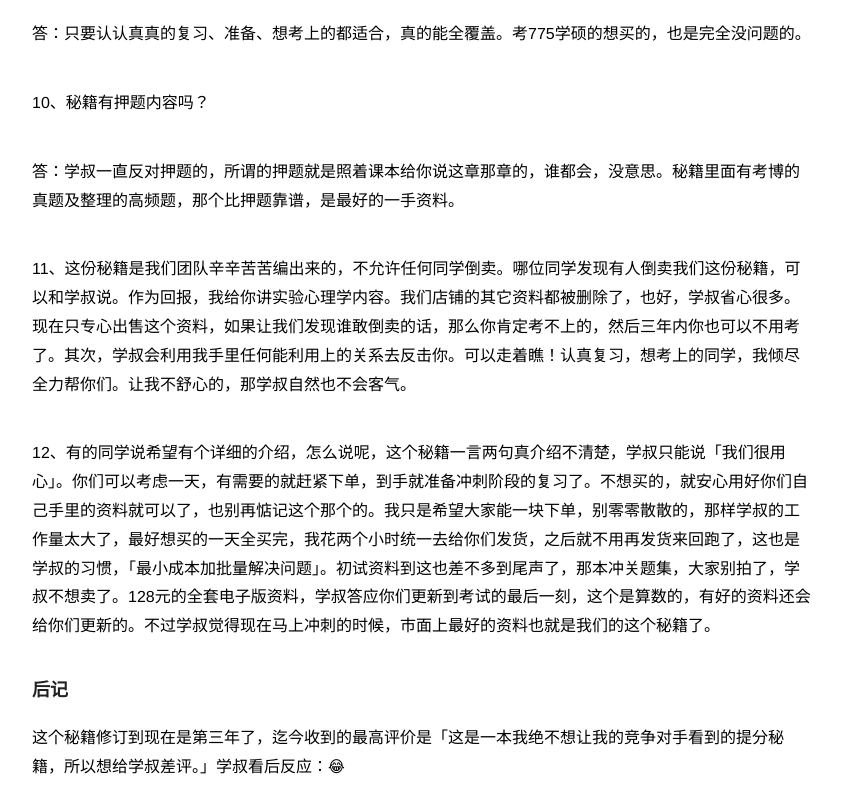
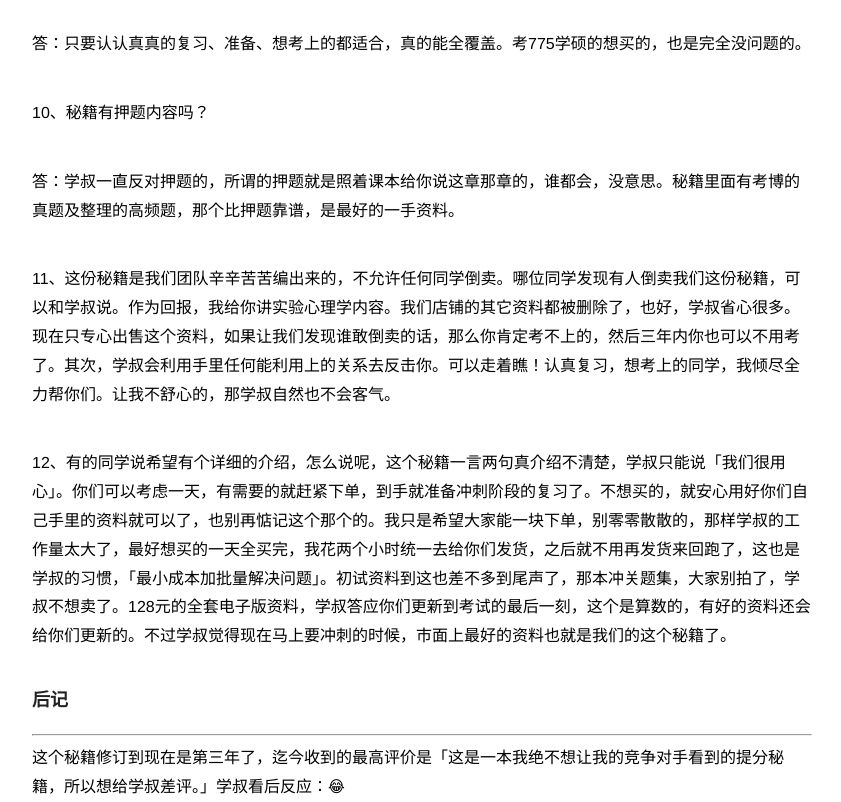
Before and after one commit to zapp926/cnu.github.io, a Jekyll site: the page built from _posts/2018-11-04-skill.md, in a window 1280 px wide and 1400 px high, scrolled down 2829 px. Shown: the top 802 px of the window, without its empty margins (218-1059 px from the left). Built offline with Jekyll 4.4.1, drawn with Linux system fonts in a browser that asks for light colours; part of the change alters nothing that is shown; some of the changed text lies outside the part shown; grey boxes are pictures that could not be loaded.

Commit message:
add blog

```diff
--- a/_posts/2018-11-04-skill.md
+++ b/_posts/2018-11-04-skill.md
@@ -1,15 +1,17 @@
 ---
 layout:     post
-title: 首师大347应用心理提分秘籍资料说明
+title: 首师大347应用心理提分秘籍说明
 category: blog
 description: 对秘籍的最高评价「这是一本我绝不想让我的竞争对手看到的提分秘籍，所以想给学叔差评。」
 ---
 
 ### 答题提分技巧秘籍介绍
 
+---
+
 1、秘籍包括几部分？
 
-答：秘籍包括**答题提分技巧**、**知识点拓展**、**首师大历年考博真题/高频题**、**接下来的复习思路**、**注意事项**，五部分。秘籍重点针对的是普心，这个提分太容易了。其次是实验，统计的内容没有那么放那么多，这个对错都有标准答案，不容易提分。秘籍不是讲义，也不是背诵的笔记，是全方位的提分要点。
+答：秘籍包括**答题提分技巧**、**知识点拓展** 、 **首师大历年考博真题/高频题** 、 **接下来的复习思路** 、 **注意事项** ，五部分。秘籍重点针对的是普心，这个提分太容易了。其次是实验，统计的内容没有那么放那么多，这个对错都有标准答案，不容易提分。秘籍不是讲义，也不是背诵的笔记，是全方位的提分要点。
 
 2、各部分具体包括内容。
 
@@ -19,7 +21,7 @@ description: 对秘籍的最高评价「这是一本我绝不想让我的竞争
 
 2）知识点拓展
 
-* 知识点的拓展这部分（普心、实验、人格、统计、发展几门），与课本的基础知识相结合，包装你们的答案，展示科研思维及心理学素养，一句话就是让你的答案看起来很专业。
+* 知识点的拓展这部分（普心、实验、人格、统计、发展几门），与课本的基础知识相结合，包装你们的答案，展示科研思维及心理学素养，一句话就是让你的答案看起来很专业。这部分内容较多，满满的干货。
 
 3）首师大历年考博真题/高频题
 
@@ -31,7 +33,7 @@ description: 对秘籍的最高评价「这是一本我绝不想让我的竞争
 
 5）注意事项
 
-* 考场上一个大意可能就全盘皆输，给大家写了很详细的注意事项，防患于未然。
+* 考场上一个大意可能就全盘皆输，给大家写了详细的考场上、答题时非常全面的注意点，防患于未然。
 
 3、页数及字数。
 
@@ -45,7 +47,7 @@ description: 对秘籍的最高评价「这是一本我绝不想让我的竞争
 
 * 资料为纸质版，先用上面那个链接在淘宝店铺拍吧，如果店铺再出问题，就只能微信购买了！
 
-* 秘籍369元，顺丰包邮，拍下两天左右发货。可能有的同学觉得价格稍高，大家都知道学叔这里最重视性价比了，这份秘籍的分量、对你们的帮助和价值都远远高于这个价格。这个价格虽然还不到其他机构的一个零头，但提分效果是显而易见的。
+* 秘籍369元，顺丰包邮，拍下两天左右发货。可能有的同学觉得价格稍高，大家都知道学叔这里最重视性价比了，这份秘籍的分量、对你们的帮助和价值都远远高于这个价格。这个价格可能还不到其他机构的一个零头，但提分效果是显而易见的。
 
 * 学叔是真心建议大家买，价格能不能接受就看你们自己了，买不买都没关系。但咱们先说好，这个资料不允许退货，犹豫不决的就干脆别买了，免得后面又找学叔麻烦。我宁可少买一份，也不想给自己找不自在。
 
@@ -84,11 +86,12 @@ description: 对秘籍的最高评价「这是一本我绝不想让我的竞争
 答：学叔一直反对押题的，所谓的押题就是照着课本给你说这章那章的，谁都会，没意思。秘籍里面有考博的真题及整理的高频题，那个比押题靠谱，是最好的一手资料。
 
 11、这份秘籍是我们团队辛辛苦苦编出来的，不允许任何同学倒卖。哪位同学发现有人倒卖我们这份秘籍，可以和学叔说。作为回报，我给你讲实验心理学内容。我们店铺的其它资料都被删除了，也好，学叔省心很多。
-现在只专心出售这个资料，如果让我们发现谁敢倒卖的话，那么你肯定考不上的，然后三年内你也可以不用考了。其次，学叔会利用我手里任何能利用上的关系去反击你。可以走着瞧！认真复习，想考上的同学，我倾尽全力帮你们。让我不舒心的，那学叔自然也不会客气。
+现在只专心出售这个资料，如果让我们发现谁敢倒卖的话，那么你肯定考不上的，然后三年内你也可以不用考了。其次，学叔会利用手里任何能利用上的关系去反击你。可以走着瞧！认真复习，想考上的同学，我倾尽全力帮你们。让我不舒心的，那学叔自然也不会客气。
 
-12、有的同学说希望有个详细的介绍，怎么说呢，这个秘籍一言两句真介绍不清楚，学叔只能说「我们很用心」。你们可以考虑一天，有需要的就赶紧下单，到手就准备冲刺阶段的复习了。不想买的，就安心用好你们自己手里的资料就可以了，也别再惦记这个那个的。我只是希望大家能一块下单，别零零散散的，那样学叔的工作量太大了，最好想买的一天全买完，我花两个小时统一去给你们发货，之后就不用再发货来回跑了，这也是学叔的习惯，「最小成本加批量解决问题」。初试资料到这也差不多到尾声了，那本冲关题集，大家别拍了，学叔不想卖了。128元的全套电子版资料，学叔答应你们更新到考试的最后一刻，这个是算数的，有好的资料还会给你们更新的。不过学叔觉得现在马上冲刺的时候，市面上最好的资料也就是我们的这个秘籍了。
+12、有的同学说希望有个详细的介绍，怎么说呢，这个秘籍一言两句真介绍不清楚，学叔只能说「我们很用心」。你们可以考虑一天，有需要的就赶紧下单，到手就准备冲刺阶段的复习了。不想买的，就安心用好你们自己手里的资料就可以了，也别再惦记这个那个的。我只是希望大家能一块下单，别零零散散的，那样学叔的工作量太大了，最好想买的一天全买完，我花两个小时统一去给你们发货，之后就不用再发货来回跑了，这也是学叔的习惯，「最小成本加批量解决问题」。初试资料到这也差不多到尾声了，那本冲关题集，大家别拍了，学叔不想卖了。128元的全套电子版资料，学叔答应你们更新到考试的最后一刻，这个是算数的，有好的资料还会给你们更新的。不过学叔觉得现在马上要冲刺的时候，市面上最好的资料也就是我们的这个秘籍了。
 
 ### 后记
+---
 
 这个秘籍修订到现在是第三年了，迄今收到的最高评价是「这是一本我绝不想让我的竞争对手看到的提分秘籍，所以想给学叔差评。」学叔看后反应：😂
 
```
